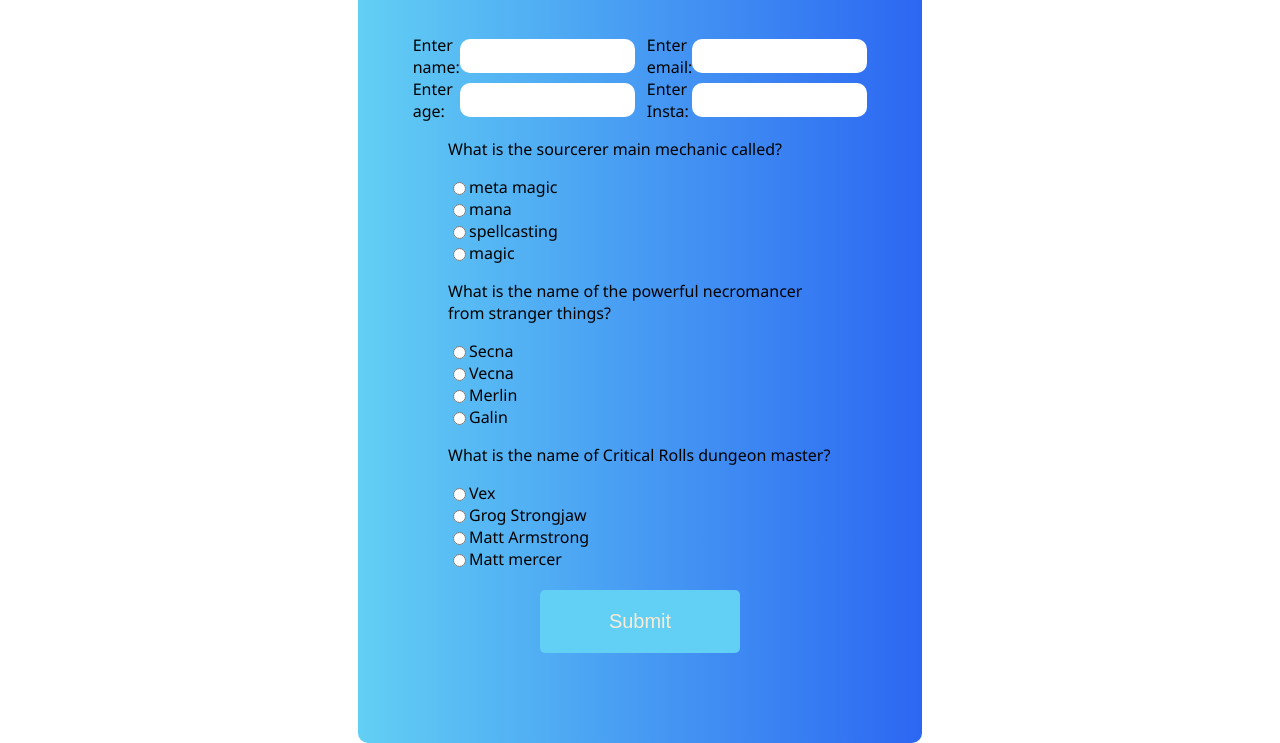
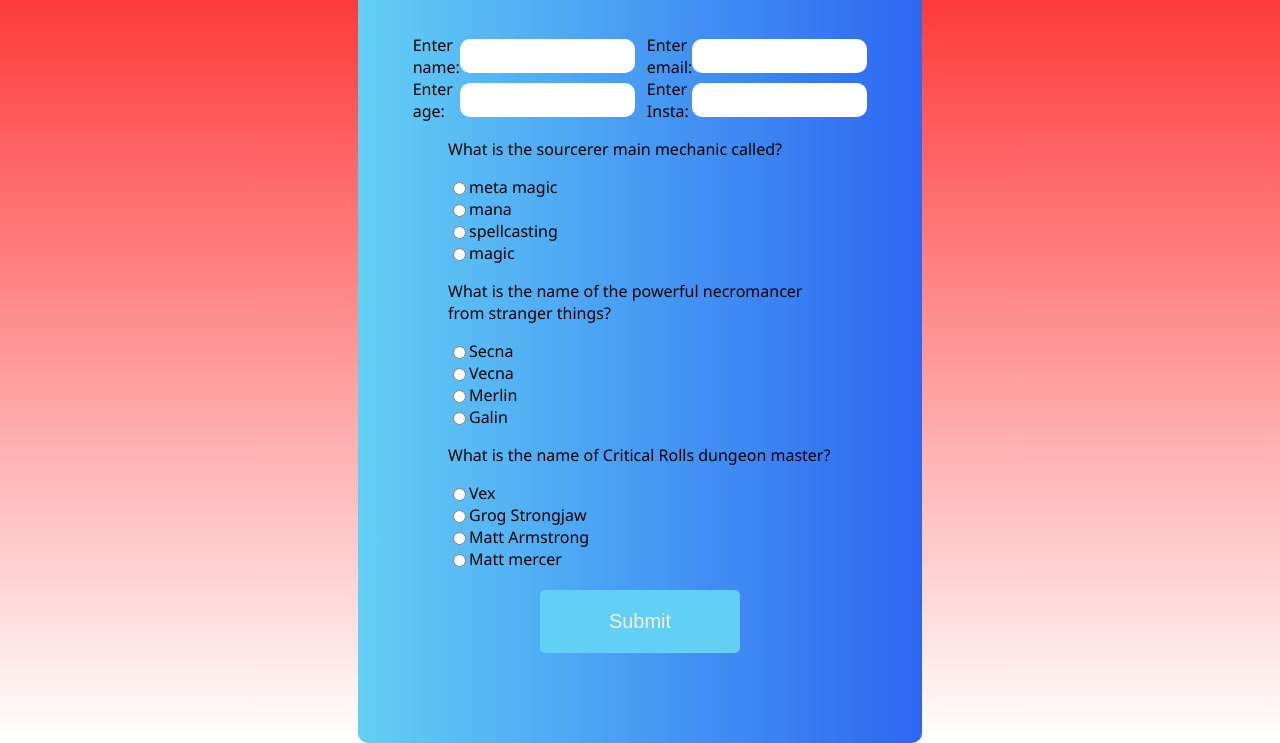
Before and after one commit to Jonmercado1/Quiz-web, a plain HTML site: page index.html in a window 1280 px wide. Shown: the part 220-963 px from the top of the page. Drawn offline with Linux system fonts and the light colour scheme.

Commit message:
Background change
red to white

```diff
--- a/styles.css
+++ b/styles.css
@@ -7,6 +7,7 @@
     margin: 0;
     padding: 0;
     font-family: 'Segoe UI', Tahoma, Geneva, Verdana, sans-serif;
+    background: linear-gradient(180deg, red, white);
 }
 
 #container {
```
Also changed, not shown: index.html (+2 -0 lines).
